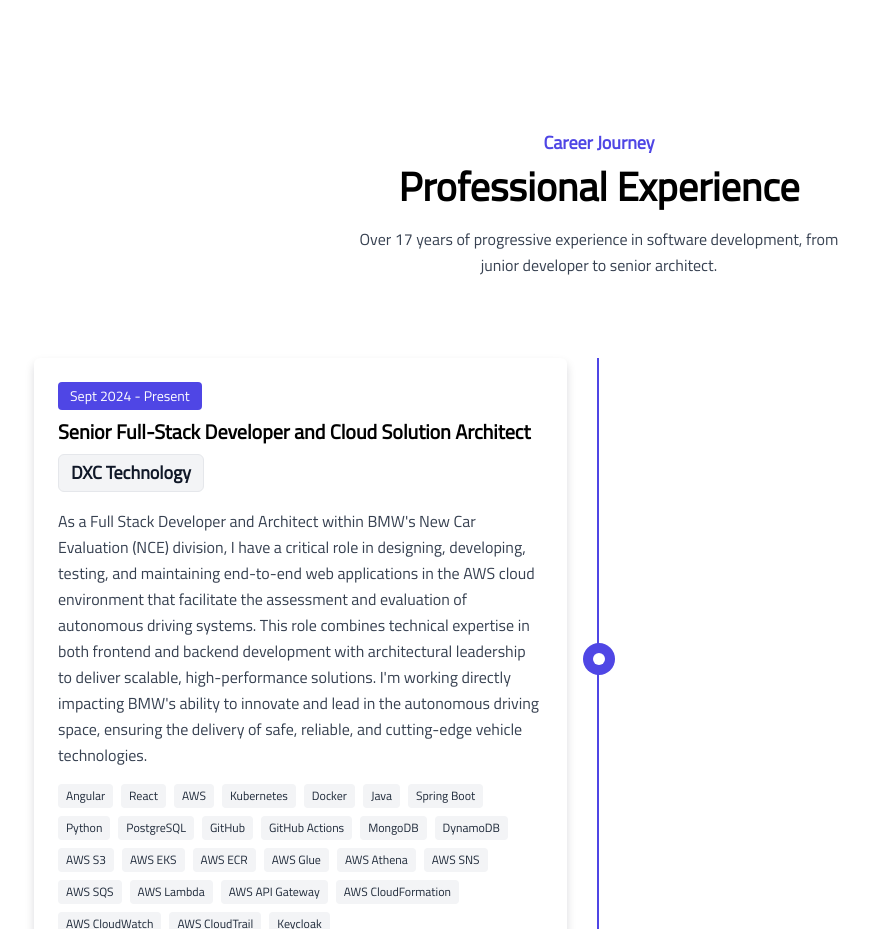
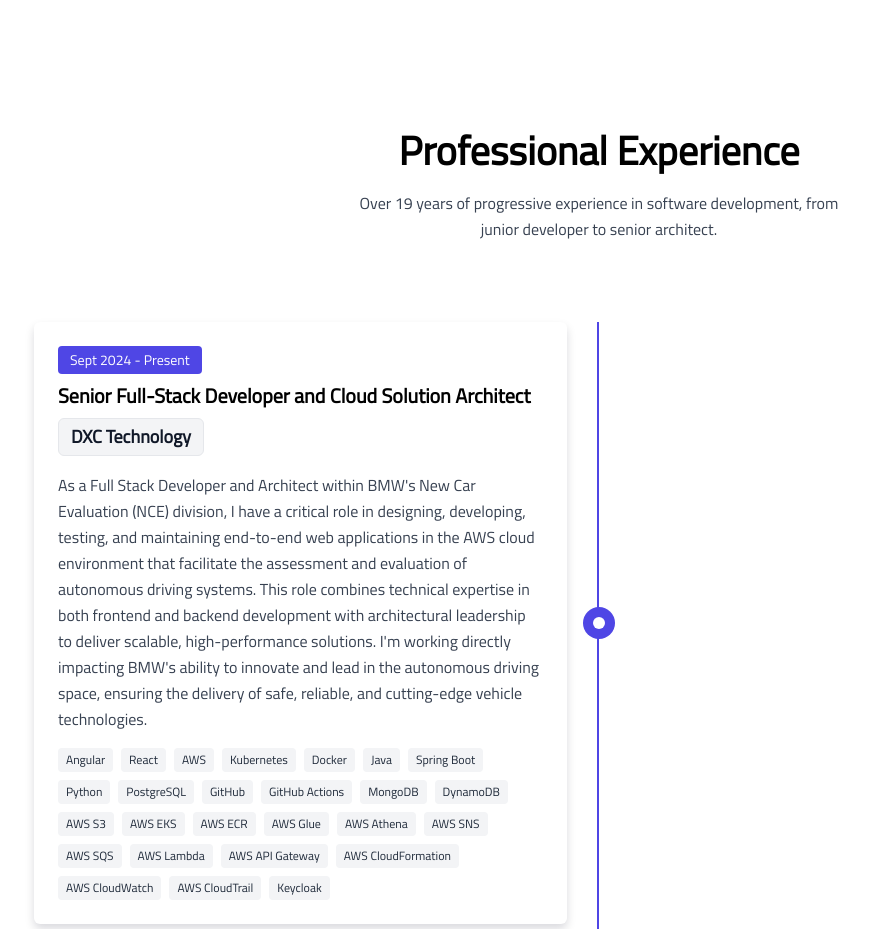
Before and after one commit to cretara/cretaradev-frontend-new, a Next.js app: page / in a window 1280 px wide. Shown: the part 4140-5069 px from the top of the page, without its empty margins (41-910 px from the left). Built offline with nearby package versions, Linux system fonts and the light colour scheme.

Commit message:
Update experience description and correct years of experience

```diff
--- a/components/Experience/index.tsx
+++ b/components/Experience/index.tsx
@@ -67,14 +67,11 @@ const Experience = () => {
         <div className="-mx-4 flex flex-wrap">
           <div className="w-full px-4">
             <div className="mx-auto mb-12 max-w-[510px] text-center lg:mb-20">
-              <span className="mb-2 block text-lg font-semibold text-primary">
-                Career Journey
-              </span>
               <h2 className="mb-4 text-3xl font-bold text-black dark:text-white sm:text-4xl md:text-[40px]">
                 Professional Experience
               </h2>
               <p className="text-base font-medium leading-relaxed text-body-color">
-                Over 17 years of progressive experience in software development,
+                Over 19 years of progressive experience in software development,
                 from junior developer to senior architect.
               </p>
             </div>
```
